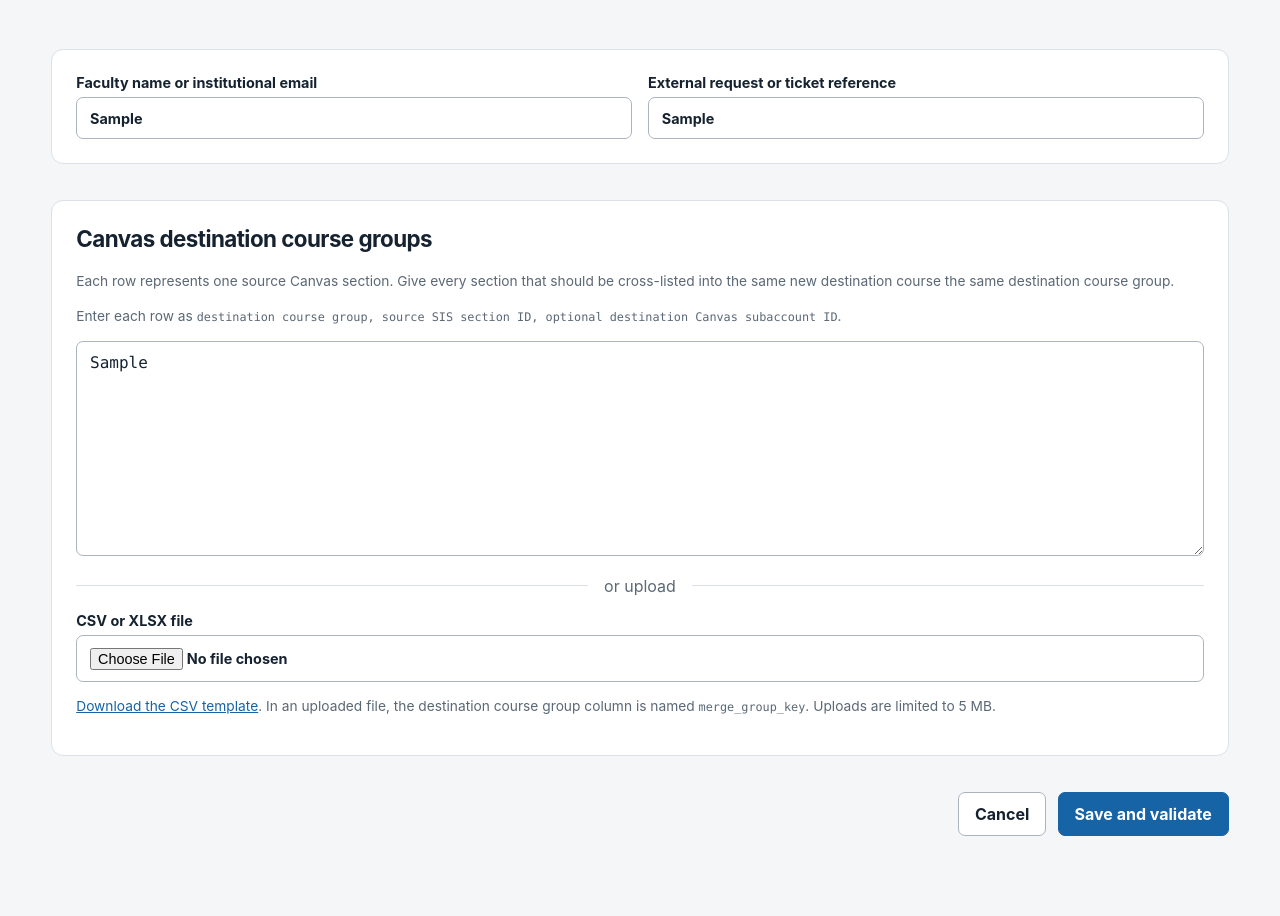
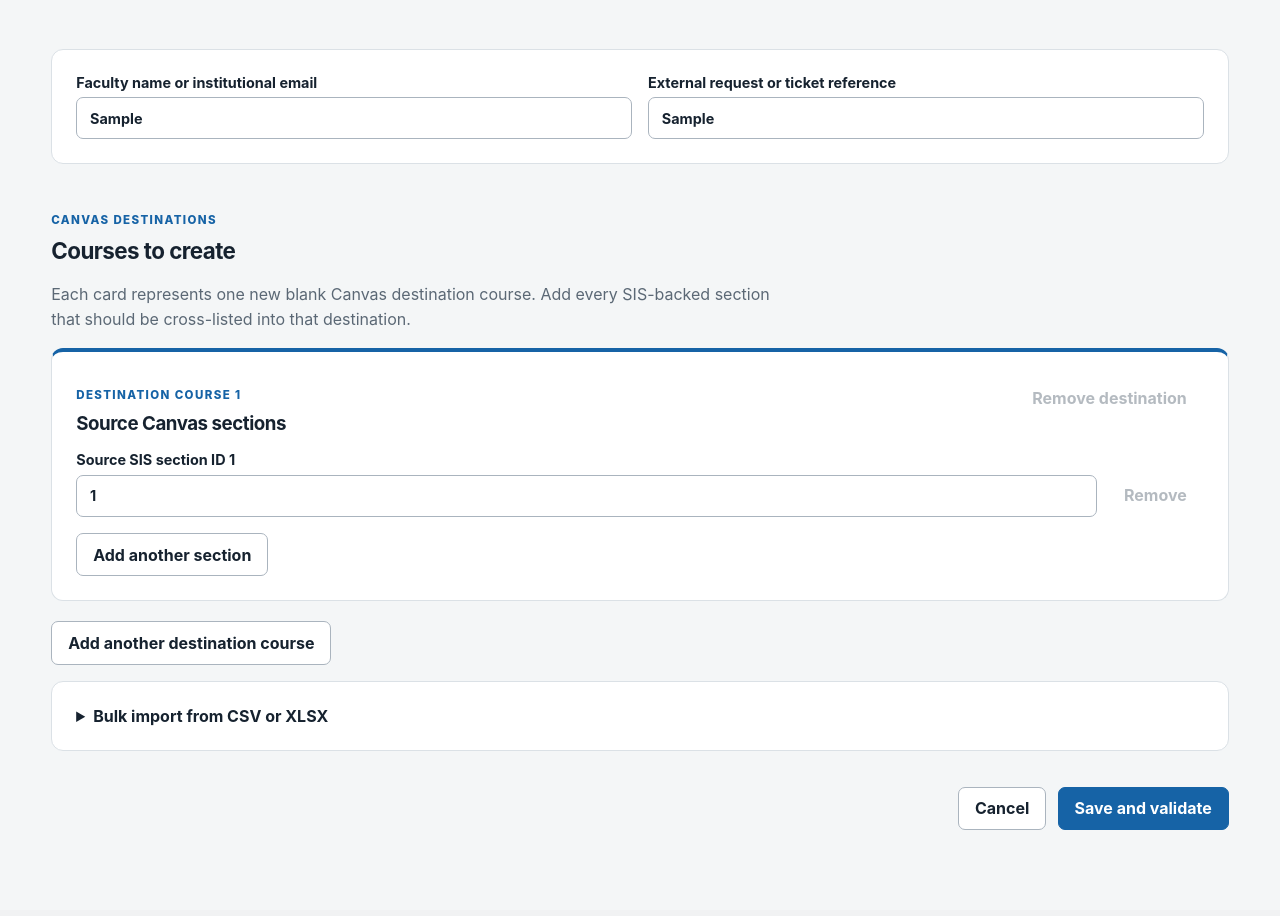
Before and after one commit to tavernbiscuit/canvas-course-merger, a FastAPI app: template app/templates/request_new.html in a window 1280 px wide. Shown: the part 207-1123 px from the top of the page. After the commit the page ends 1037 px from the top, so only its background shows below. Run offline with FastAPI, Linux system fonts and the light colour scheme; the template is opened without the code that fills it: most values are stand-ins (such as "Sample title", 1, 10 or a date in 2020).

Commit message:
Redesign intake and defer subaccount selection

```diff
--- a/app/main.py
+++ b/app/main.py
@@ -11,11 +11,9 @@ from typing import Annotated
 from fastapi import (
     Depends,
     FastAPI,
-    File,
     Form,
     HTTPException,
     Request,
-    UploadFile,
     status,
 )
 from fastapi.responses import HTMLResponse, PlainTextResponse, RedirectResponse
@@ -30,7 +28,7 @@ from app.config import Settings, get_settings
 from app.database import Base, engine, get_db
 from app.domain import DomainValidationError
 from app.execution import queue_group
-from app.intake import IntakeError, parse_manual, parse_upload
+from app.intake import IntakeError, parse_destination_groups, parse_upload
 from app.models import (
     AdminUser,
     AuditEvent,
@@ -144,6 +142,42 @@ def canvas_for_admin(
 ) -> CanvasClient:
     token = OAuthService(app_settings).access_token(admin.credential, db)
     return CanvasClient(app_settings, token)
+
+
+def account_choices(admin: AdminUser, db: Session) -> list[dict[str, object]]:
+    with canvas_for_admin(admin, db) as canvas:
+        account_map = ValidationService(settings, canvas).allowed_accounts()
+    return sorted(account_map.values(), key=lambda item: str(item.get("name", "")))
+
+
+def destination_group_values(form: object | None = None) -> list[dict[str, object]]:
+    if form is None or not hasattr(form, "getlist"):
+        return [
+            {
+                "index": "0",
+                "source_sis_ids": ["", ""],
+            }
+        ]
+    indexes = [
+        str(value).strip()
+        for value in form.getlist("group_index")  # type: ignore[attr-defined]
+        if str(value).strip().isdigit()
+    ]
+    values: list[dict[str, object]] = []
+    for position, index in enumerate(dict.fromkeys(indexes)):
+        sis_ids = [
+            str(value)
+            for value in form.getlist(  # type: ignore[attr-defined]
+                f"source_sis_id_{index}"
+            )
+        ]
+        values.append(
+            {
+                "index": str(position),
+                "source_sis_ids": sis_ids or ["", ""],
+            }
+        )
+    return values or destination_group_values()
 
 
 @app.exception_handler(status.HTTP_401_UNAUTHORIZED)
@@ -294,30 +328,40 @@ def request_list(
 
 
 @app.get("/requests/new", response_class=HTMLResponse)
-def request_new(request: Request, _: AdminUser = Depends(current_admin)):
-    return templates.TemplateResponse(request, "request_new.html", context(request))
+def request_new(
+    request: Request,
+    _: AdminUser = Depends(current_admin),
+):
+    return templates.TemplateResponse(
+        request,
+        "request_new.html",
+        context(
+            request,
+            form_groups=destination_group_values(),
+        ),
+    )
 
 
 @app.post("/requests")
 async def request_create(
     request: Request,
-    faculty_identity: Annotated[str, Form()],
-    external_reference: Annotated[str, Form()],
-    manual_rows: Annotated[str, Form()] = "",
-    upload: UploadFile | None = File(default=None),
-    csrf: Annotated[str, Form()] = "",
     admin: AdminUser = Depends(current_admin),
     db: Session = Depends(get_db),
 ):
-    verify_csrf(request, csrf)
+    form = await request.form()
+    faculty_identity = str(form.get("faculty_identity") or "")
+    external_reference = str(form.get("external_reference") or "")
+    verify_csrf(request, str(form.get("csrf") or ""))
+    form_groups = destination_group_values(form)
     try:
-        if upload and upload.filename:
+        upload = form.get("upload")
+        if upload and getattr(upload, "filename", ""):
             content_bytes = await upload.read(5 * 1024 * 1024 + 1)
             if len(content_bytes) > 5 * 1024 * 1024:
                 raise IntakeError("Uploads are limited to 5 MB")
             rows = parse_upload(upload.filename, content_bytes)
         else:
-            rows = parse_manual(manual_rows)
+            rows = parse_destination_groups(form)
         merge_request = create_request(
             db,
             admin=admin,
@@ -339,7 +383,7 @@ async def request_create(
                 error=str(exc),
                 faculty_identity=faculty_identity,
                 external_reference=external_reference,
-                manual_rows=manual_rows,
+                form_groups=form_groups,
             ),
             status_code=422,
         )
@@ -348,9 +392,9 @@ async def request_create(
 @app.get("/intake-template.csv")
 def intake_template(_: AdminUser = Depends(current_admin)):
     return PlainTextResponse(
-        "merge_group_key,source_sis_id,destination_subaccount\n"
-        "destination-clj-eng-101,2026.fall.clj.101.12345,\n"
-        "destination-clj-eng-101,2026.fall.eng.101.23456,\n",
+        "merge_group_key,source_sis_id\n"
+        "destination-clj-eng-101,2026.fall.clj.101.12345\n"
+        "destination-clj-eng-101,2026.fall.eng.101.23456\n",
         media_type="text/csv",
         headers={"Content-Disposition": 'attachment; filename="canvas-merge-intake.csv"'},
     )
@@ -366,11 +410,8 @@ def request_detail(
     merge_request = load_request(db, request_id)
     if not merge_request:
         raise HTTPException(status_code=404)
-    accounts: list[dict[str, object]] = []
     try:
-        with canvas_for_admin(admin, db) as canvas:
-            account_map = ValidationService(settings, canvas).allowed_accounts()
-            accounts = sorted(account_map.values(), key=lambda item: str(item.get("name", "")))
+        accounts = account_choices(admin, db)
     except CanvasError as exc:
         flash(request, f"Canvas account choices are unavailable: {exc}", "error")
     return templates.TemplateResponse(
--- a/app/static/app.css
+++ b/app/static/app.css
@@ -45,10 +45,24 @@ p { color: var(--muted); line-height: 1.55; }
 .button.primary { background: var(--blue); border-color: var(--blue); color: #fff; }
 .button.primary:hover { background: var(--blue-dark); }
 .button.danger { background: var(--red); border-color: var(--red); color: #fff; }
+.button.quiet { border-color: transparent; background: transparent; color: var(--muted); }
+.button:disabled, button:disabled { cursor: not-allowed; opacity: .45; }
 .link-button { border: 0; padding: 0; background: none; font-weight: 400; }
 .inline { display: inline; }
 .stack { display: grid; gap: 1rem; }
 .form-grid { display: grid; grid-template-columns: 1fr 1fr; gap: 1rem; }
+.intake-fieldset { border: 0; padding: 0; margin: 0; min-width: 0; }
+.intake-fieldset.disabled { opacity: .55; }
+.section-heading { display: flex; justify-content: space-between; gap: 2rem; margin-bottom: 1rem; }
+.section-heading p:last-child { max-width: 720px; margin-bottom: 0; }
+.destination-groups { display: grid; gap: 1rem; }
+.destination-intake-card { border-top: 4px solid var(--blue); }
+.destination-intake-card h3 { margin-bottom: 0; }
+.section-inputs { display: grid; gap: .65rem; margin: 1rem 0; }
+.section-input { display: grid; grid-template-columns: minmax(0, 1fr) auto; align-items: end; gap: .65rem; }
+.bulk-import summary, details summary { cursor: pointer; font-weight: 750; color: var(--ink); }
+.bulk-import[open] summary { margin-bottom: 1rem; }
+.destination-change { margin: 1rem 0; }
 label { display: grid; gap: .4rem; color: var(--ink); font-size: .9rem; font-weight: 700; }
 input, textarea, select {
   width: 100%; padding: .72rem .8rem; border: 1px solid #aab4be; border-radius: 7px;
@@ -86,6 +100,6 @@ dd { margin: .25rem 0 0; font-weight: 750; }
 @media (max-width: 760px) {
   .site-header, .page-heading, .group-heading, .compact-form { align-items: stretch; flex-direction: column; }
   nav { flex-wrap: wrap; }
-  .form-grid, .metadata { grid-template-columns: 1fr; }
+  .form-grid, .metadata, .section-input { grid-template-columns: 1fr; }
   main { margin-top: 1.5rem; }
 }
--- a/app/static/app.js
+++ b/app/static/app.js
@@ -4,3 +4,91 @@ document.addEventListener("submit", (event) => {
     event.preventDefault();
   }
 });
+
+const intakeForm = document.querySelector("[data-intake-form]");
+if (intakeForm) {
+  const groups = intakeForm.querySelector("[data-destination-groups]");
+  const groupTemplate = document.querySelector("#destination-group-template");
+  const sectionTemplate = document.querySelector("#section-input-template");
+  const structuredIntake = intakeForm.querySelector("[data-structured-intake]");
+  const bulkUpload = intakeForm.querySelector("[data-bulk-upload]");
+
+  const updateSectionControls = (group) => {
+    const rows = [...group.querySelectorAll("[data-section-input]")];
+    rows.forEach((row, index) => {
+      row.querySelector("[data-section-number]").textContent = `Source SIS section ID ${index + 1}`;
+      row.querySelector("[data-remove-section]").disabled = rows.length <= 2;
+    });
+  };
+
+  const updateGroupControls = () => {
+    const cards = [...groups.querySelectorAll("[data-destination-group]")];
+    cards.forEach((group, index) => {
+      group.querySelector("[data-group-number]").textContent = `Destination course ${index + 1}`;
+      group.querySelector("[data-remove-group]").disabled = cards.length <= 1;
+      updateSectionControls(group);
+    });
+  };
+
+  const addSection = (group, groupIndex, value = "") => {
+    const row = sectionTemplate.content.firstElementChild.cloneNode(true);
+    const input = row.querySelector("input");
+    input.name = `source_sis_id_${groupIndex}`;
+    input.value = value;
+    group.querySelector("[data-section-inputs]").append(row);
+    updateSectionControls(group);
+  };
+
+  const addGroup = () => {
+    const groupIndex = Number(groups.dataset.nextGroupIndex || "0");
+    groups.dataset.nextGroupIndex = String(groupIndex + 1);
+    const group = groupTemplate.content.firstElementChild.cloneNode(true);
+    group.dataset.groupIndex = String(groupIndex);
+    const hidden = group.querySelector('input[type="hidden"]');
+    hidden.value = String(groupIndex);
+    groups.append(group);
+    addSection(group, groupIndex);
+    addSection(group, groupIndex);
+    updateGroupControls();
+    group.querySelector("[data-section-input] input").focus();
+  };
+
+  intakeForm.addEventListener("click", (event) => {
+    const addSectionButton = event.target.closest("[data-add-section]");
+    if (addSectionButton) {
+      const group = addSectionButton.closest("[data-destination-group]");
+      addSection(group, group.dataset.groupIndex);
+      group.querySelector("[data-section-input]:last-child input").focus();
+      return;
+    }
+
+    const removeSectionButton = event.target.closest("[data-remove-section]");
+    if (removeSectionButton && !removeSectionButton.disabled) {
+      const group = removeSectionButton.closest("[data-destination-group]");
+      removeSectionButton.closest("[data-section-input]").remove();
+      updateSectionControls(group);
+      return;
+    }
+
+    const addGroupButton = event.target.closest("[data-add-group]");
+    if (addGroupButton) {
+      addGroup();
+      return;
+    }
+
+    const removeGroupButton = event.target.closest("[data-remove-group]");
+    if (removeGroupButton && !removeGroupButton.disabled) {
+      removeGroupButton.closest("[data-destination-group]").remove();
+      updateGroupControls();
+    }
+  });
+
+  const updateIntakeMode = () => {
+    structuredIntake.disabled = Boolean(bulkUpload.files.length);
+    structuredIntake.classList.toggle("disabled", structuredIntake.disabled);
+  };
+
+  bulkUpload.addEventListener("change", updateIntakeMode);
+  updateIntakeMode();
+  updateGroupControls();
+}
--- a/app/templates/request_new.html
+++ b/app/templates/request_new.html
@@ -5,7 +5,7 @@
     <div><p class="eyebrow">Verified faculty request</p><h1>New merge request</h1></div>
   </div>
   {% if error %}<div class="notice error">{{ error }}</div>{% endif %}
-  <form method="post" action="/requests" enctype="multipart/form-data" class="stack">
+  <form method="post" action="/requests" enctype="multipart/form-data" class="stack" data-intake-form>
     <input type="hidden" name="csrf" value="{{ csrf_token }}">
     <section class="card form-grid">
       <label>Faculty name or institutional email
@@ -15,20 +15,79 @@
         <input name="external_reference" required maxlength="255" value="{{ external_reference or '' }}">
       </label>
     </section>
-    <section class="card">
-      <h2>Canvas destination course groups</h2>
-      <p class="hint">Each row represents one source Canvas section. Give every section that should be cross-listed into the same new destination course the same destination course group.</p>
-      <p class="hint">Enter each row as <code>destination course group, source SIS section ID, optional destination Canvas subaccount ID</code>.</p>
-      <textarea name="manual_rows" rows="10" placeholder="destination-clj-eng-101, 2026.fall.clj.101.12345&#10;destination-clj-eng-101, 2026.fall.eng.101.23456">{{ manual_rows or '' }}</textarea>
-      <div class="divider"><span>or upload</span></div>
+
+    <fieldset class="intake-fieldset" data-structured-intake>
+      <div class="section-heading">
+        <div>
+          <p class="eyebrow">Canvas destinations</p>
+          <h2>Courses to create</h2>
+          <p>Each card represents one new blank Canvas destination course. Add every SIS-backed section that should be cross-listed into that destination.</p>
+        </div>
+      </div>
+      <div class="destination-groups" data-destination-groups data-next-group-index="{{ form_groups|length }}">
+        {% for group in form_groups %}
+          <article class="card destination-intake-card" data-destination-group data-group-index="{{ group.index }}">
+            <div class="group-heading">
+              <div>
+                <p class="eyebrow" data-group-number>Destination course {{ loop.index }}</p>
+                <h3>Source Canvas sections</h3>
+              </div>
+              <button type="button" class="button quiet" data-remove-group>Remove destination</button>
+            </div>
+            <input type="hidden" name="group_index" value="{{ group.index }}">
+            <div class="section-inputs" data-section-inputs>
+              {% for sis_id in group.source_sis_ids %}
+                <div class="section-input" data-section-input>
+                  <label><span data-section-number>Source SIS section ID {{ loop.index }}</span>
+                    <input name="source_sis_id_{{ group.index }}" required maxlength="255" autocomplete="off" value="{{ sis_id }}" placeholder="2026.fall.clj.101.12345">
+                  </label>
+                  <button type="button" class="button quiet" data-remove-section>Remove</button>
+                </div>
+              {% endfor %}
+            </div>
+            <button type="button" class="button" data-add-section>Add another section</button>
+          </article>
+        {% endfor %}
+      </div>
+      <button type="button" class="button" data-add-group>Add another destination course</button>
+    </fieldset>
+
+    <details class="card bulk-import">
+      <summary>Bulk import from CSV or XLSX</summary>
+      <p>Use this for requests containing many destination courses. Selecting a file replaces the destination-course cards above for this submission.</p>
       <label>CSV or XLSX file
-        <input type="file" name="upload" accept=".csv,.xlsx">
+        <input id="bulk-upload" type="file" name="upload" accept=".csv,.xlsx" data-bulk-upload>
       </label>
-      <p class="hint"><a href="/intake-template.csv">Download the CSV template</a>. In an uploaded file, the destination course group column is named <code>merge_group_key</code>. Uploads are limited to 5 MB.</p>
-    </section>
+      <p class="hint"><a href="/intake-template.csv">Download the two-column CSV template</a>. Uploads are limited to 5 MB. Destination subaccounts are assigned automatically when all source sections match; mixed-subaccount destinations are selected after validation.</p>
+    </details>
+
     <div class="actions">
       <a class="button" href="/requests">Cancel</a>
       <button class="button primary">Save and validate</button>
     </div>
   </form>
+
+  <template id="destination-group-template">
+    <article class="card destination-intake-card" data-destination-group>
+      <div class="group-heading">
+        <div>
+          <p class="eyebrow" data-group-number>Destination course</p>
+          <h3>Source Canvas sections</h3>
+        </div>
+        <button type="button" class="button quiet" data-remove-group>Remove destination</button>
+      </div>
+      <input type="hidden" name="group_index">
+      <div class="section-inputs" data-section-inputs></div>
+      <button type="button" class="button" data-add-section>Add another section</button>
+    </article>
+  </template>
+
+  <template id="section-input-template">
+    <div class="section-input" data-section-input>
+      <label><span data-section-number>Source SIS section ID</span>
+        <input required maxlength="255" autocomplete="off" placeholder="2026.fall.clj.101.12345">
+      </label>
+      <button type="button" class="button quiet" data-remove-section>Remove</button>
+    </div>
+  </template>
 {% endblock %}
```
Also changed, not shown: app/intake.py (+33 -19 lines), app/templates/request_detail.html (+46 -15 lines), app/workflow.py (+7 -4 lines), tests/test_intake.py (+53 -6 lines), tests/test_workflow.py (+4 -0 lines), README.md.
